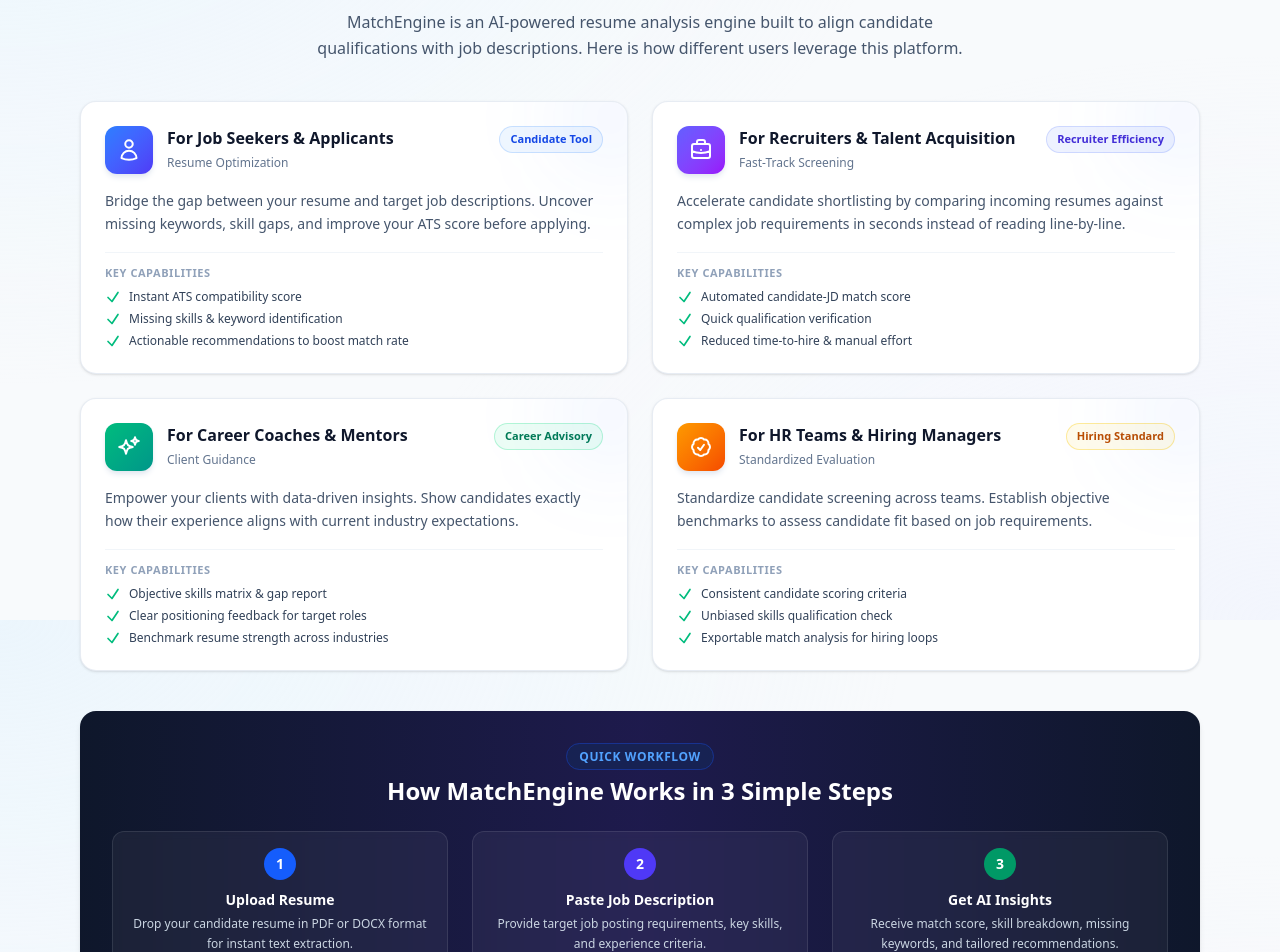
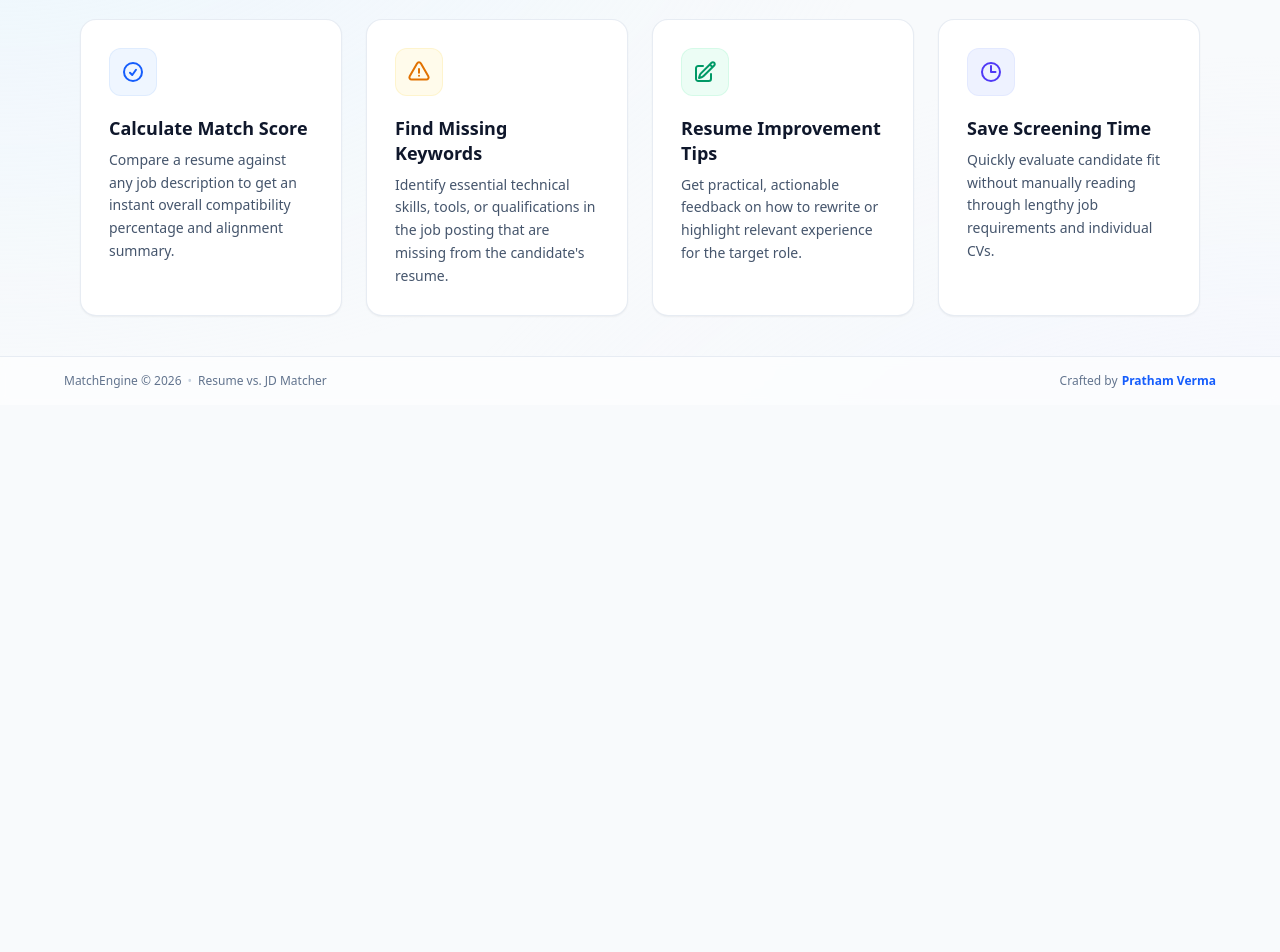
Before and after one commit to prathamverma77/Resume-vs-JD, a Next.js app: page / in a window 1280 px wide. Shown: the part 980-1932 px from the top of the page. After the commit the page ends 1385 px from the top, so only its background shows below. Built offline with nearby package versions, Linux system fonts and the light colour scheme.

Commit message:
improvement

```diff
--- a/src/components/ProjectUses.tsx
+++ b/src/components/ProjectUses.tsx
@@ -2,101 +2,51 @@
 
 import React from "react";
 
-interface UseCaseCard {
-  id: string;
+interface FeatureCard {
   title: string;
-  badge: string;
   description: string;
   iconBg: string;
-  iconColor: string;
-  badgeBg: string;
-  badgeText: string;
-  highlights: string[];
   icon: React.ReactNode;
 }
 
-const useCases: UseCaseCard[] = [
+const features: FeatureCard[] = [
   {
-    id: "job-seekers",
-    title: "For Job Seekers & Applicants",
-    badge: "Resume Optimization",
-    description:
-      "Bridge the gap between your resume and target job descriptions. Uncover missing keywords, skill gaps, and improve your ATS score before applying.",
-    iconBg: "bg-gradient-to-br from-blue-500 to-indigo-600",
-    iconColor: "text-white",
-    badgeBg: "bg-blue-50 text-blue-700 border-blue-200/80",
-    badgeText: "Candidate Tool",
-    highlights: [
-      "Instant ATS compatibility score",
-      "Missing skills & keyword identification",
-      "Actionable recommendations to boost match rate",
-    ],
+    title: "Calculate Match Score",
+    description: "Compare a resume against any job description to get an instant overall compatibility percentage and alignment summary.",
+    iconBg: "bg-blue-50 text-blue-600 border border-blue-100/80",
     icon: (
       <svg className="w-6 h-6" fill="none" viewBox="0 0 24 24" stroke="currentColor" strokeWidth="2">
-        <path strokeLinecap="round" strokeLinejoin="round" d="M15.75 6a3.75 3.75 0 11-7.5 0 3.75 3.75 0 017.5 0zM4.501 20.118a7.5 7.5 0 0114.998 0A17.933 17.933 0 0112 21.75c-2.676 0-5.216-.584-7.499-1.632z" />
+        <path strokeLinecap="round" strokeLinejoin="round" d="M9 12.75L11.25 15 15 9.75M21 12a9 9 0 11-18 0 9 9 0 0118 0z" />
       </svg>
     ),
   },
   {
-    id: "recruiters",
-    title: "For Recruiters & Talent Acquisition",
-    badge: "Fast-Track Screening",
-    description:
-      "Accelerate candidate shortlisting by comparing incoming resumes against complex job requirements in seconds instead of reading line-by-line.",
-    iconBg: "bg-gradient-to-br from-indigo-500 to-purple-600",
-    iconColor: "text-white",
-    badgeBg: "bg-indigo-50 text-indigo-700 border-indigo-200/80",
-    badgeText: "Recruiter Efficiency",
-    highlights: [
-      "Automated candidate-JD match score",
-      "Quick qualification verification",
-      "Reduced time-to-hire & manual effort",
-    ],
+    title: "Find Missing Keywords",
+    description: "Identify essential technical skills, tools, or qualifications in the job posting that are missing from the candidate's resume.",
+    iconBg: "bg-amber-50 text-amber-600 border border-amber-100/80",
     icon: (
       <svg className="w-6 h-6" fill="none" viewBox="0 0 24 24" stroke="currentColor" strokeWidth="2">
-        <path strokeLinecap="round" strokeLinejoin="round" d="M21 13.255A23.931 23.931 0 0112 15c-3.183 0-6.22-.62-9-1.745M16 6V4a2 2 0 00-2-2h-4a2 2 0 00-2 2v2m4 6h.01M5 20h14a2 2 0 002-2V8a2 2 0 00-2-2H5a2 2 0 00-2 2v10a2 2 0 002 2z" />
+        <path strokeLinecap="round" strokeLinejoin="round" d="M12 9v3.75m-9.303 3.376c-.866 1.5.217 3.374 1.948 3.374h14.71c1.73 0 2.813-1.874 1.948-3.374L13.949 3.378c-.866-1.5-3.032-1.5-3.898 0L2.697 16.126zM12 15.75h.007v.008H12v-.008z" />
       </svg>
     ),
   },
   {
-    id: "career-coaches",
-    title: "For Career Coaches & Mentors",
-    badge: "Client Guidance",
-    description:
-      "Empower your clients with data-driven insights. Show candidates exactly how their experience aligns with current industry expectations.",
-    iconBg: "bg-gradient-to-br from-emerald-500 to-teal-600",
-    iconColor: "text-white",
-    badgeBg: "bg-emerald-50 text-emerald-700 border-emerald-200/80",
-    badgeText: "Career Advisory",
-    highlights: [
-      "Objective skills matrix & gap report",
-      "Clear positioning feedback for target roles",
-      "Benchmark resume strength across industries",
-    ],
+    title: "Resume Improvement Tips",
+    description: "Get practical, actionable feedback on how to rewrite or highlight relevant experience for the target role.",
+    iconBg: "bg-emerald-50 text-emerald-600 border border-emerald-100/80",
     icon: (
       <svg className="w-6 h-6" fill="none" viewBox="0 0 24 24" stroke="currentColor" strokeWidth="2">
-        <path strokeLinecap="round" strokeLinejoin="round" d="M9.813 15.904L9 18.75l-.813-2.846a4.5 4.5 0 00-3.09-3.09L2.25 12l2.846-.813a4.5 4.5 0 003.09-3.09L9 5.25l.813 2.846a4.5 4.5 0 003.09 3.09L15.75 12l-2.846.813a4.5 4.5 0 00-3.09 3.09zM18.259 8.715L18 9.75l-.259-1.035a3.375 3.375 0 00-2.455-2.456L14.25 6l1.036-.259a3.375 3.375 0 002.455-2.456L18 2.25l.259 1.035a3.375 3.375 0 002.456 2.456L21.75 6l-1.035.259a3.375 3.375 0 00-2.456 2.456z" />
+        <path strokeLinecap="round" strokeLinejoin="round" d="M16.862 4.487l1.687-1.688a1.875 1.875 0 112.652 2.652L10.582 16.07a4.5 4.5 0 01-1.897 1.13L6 18l.8-2.685a4.5 4.5 0 011.13-1.897l8.932-8.931zm0 0L19.5 7.125M18 14v4.75A2.25 2.25 0 0115.75 21H5.25A2.25 2.25 0 013 18.75V8.25A2.25 2.25 0 015.25 6H10" />
       </svg>
     ),
   },
   {
-    id: "hr-teams",
-    title: "For HR Teams & Hiring Managers",
-    badge: "Standardized Evaluation",
-    description:
-      "Standardize candidate screening across teams. Establish objective benchmarks to assess candidate fit based on job requirements.",
-    iconBg: "bg-gradient-to-br from-amber-500 to-orange-600",
-    iconColor: "text-white",
-    badgeBg: "bg-amber-50 text-amber-700 border-amber-200/80",
-    badgeText: "Hiring Standard",
-    highlights: [
-      "Consistent candidate scoring criteria",
-      "Unbiased skills qualification check",
-      "Exportable match analysis for hiring loops",
-    ],
+    title: "Save Screening Time",
+    description: "Quickly evaluate candidate fit without manually reading through lengthy job requirements and individual CVs.",
+    iconBg: "bg-indigo-50 text-indigo-600 border border-indigo-100/80",
     icon: (
       <svg className="w-6 h-6" fill="none" viewBox="0 0 24 24" stroke="currentColor" strokeWidth="2">
-        <path strokeLinecap="round" strokeLinejoin="round" d="M9 12.75L11.25 15 15 9.75M21 12c0 1.268-.63 2.39-1.593 3.068a3.745 3.745 0 01-1.043 3.296 3.745 3.745 0 01-3.296 1.043A3.745 3.745 0 0112 21c-1.268 0-2.39-.63-3.068-1.593a3.746 3.746 0 01-3.296-1.043 3.745 3.745 0 01-1.043-3.296A3.745 3.745 0 013 12c0-1.268.63-2.39 1.593-3.068a3.745 3.745 0 011.043-3.296 3.745 3.745 0 013.296-1.043A3.746 3.746 0 0112 3c1.268 0 2.39.63 3.068 1.593a3.745 3.745 0 013.296 1.043 3.746 3.746 0 011.043 3.296A3.745 3.745 0 0121 12z" />
+        <path strokeLinecap="round" strokeLinejoin="round" d="M12 6v6h4.5m4.5 0a9 9 0 11-18 0 9 9 0 0118 0z" />
       </svg>
     ),
   },
@@ -104,123 +54,36 @@
 
 export default function ProjectUses() {
   return (
-    <section className="w-full mt-14 mb-8 pt-10 border-t border-slate-200/80">
-      {/* Header section */}
-      <div className="text-center max-w-2xl mx-auto mb-10">
-        <div className="inline-flex items-center gap-2 px-3 py-1 rounded-full bg-slate-100 border border-slate-200 text-slate-700 text-xs font-semibold mb-3">
-          <svg className="w-3.5 h-3.5 text-blue-600" fill="none" viewBox="0 0 24 24" stroke="currentColor" strokeWidth="2.5">
-            <path strokeLinecap="round" strokeLinejoin="round" d="M11.25 11.25l.041-.02a.75.75 0 011.063.852l-.708 2.836a.75.75 0 001.063.853l.041-.021M21 12a9 9 0 11-18 0 9 9 0 0118 0zm-9-3.75h.008v.008H12V8.25z" />
-          </svg>
-          <span>What This Project Is About</span>
-        </div>
-        <h2 className="text-2xl md:text-3xl font-extrabold tracking-tight text-slate-900 mb-3">
-          Key Uses & Purpose of MatchEngine
+    <section className="w-full mt-14 pt-10 border-t border-slate-200/80">
+      <div className="mb-8">
+        <h2 className="text-xl md:text-2xl font-bold text-slate-900 tracking-tight">
+          What can you use this tool for?
         </h2>
-        <p className="text-sm md:text-base text-slate-600 leading-relaxed">
-          MatchEngine is an AI-powered resume analysis engine built to align candidate qualifications with job descriptions. Here is how different users leverage this platform.
+        <p className="text-sm md:text-base text-slate-600 mt-1.5 leading-relaxed">
+          Simple ways to check resume alignment, find skill gaps, and prepare applications.
         </p>
       </div>
 
-      {/* Cards Grid */}
-      <div className="grid grid-cols-1 md:grid-cols-2 gap-6 mb-10">
-        {useCases.map((useCase) => (
+      <div className="grid grid-cols-1 md:grid-cols-2 lg:grid-cols-4 gap-6">
+        {features.map((item, index) => (
           <div
-            key={useCase.id}
-            className="group relative bg-white border border-slate-200/80 rounded-2xl p-6 shadow-sm hover:shadow-md hover:border-slate-300 transition-all duration-300 flex flex-col justify-between overflow-hidden"
+            key={index}
+            className="bg-white border border-slate-200/80 rounded-2xl p-6 md:p-7 shadow-xs hover:border-slate-300 hover:shadow-sm transition-all duration-200 flex flex-col justify-between"
           >
-            {/* Ambient subtle glow on hover */}
-            <div className="absolute -right-12 -top-12 w-32 h-32 bg-blue-500/5 rounded-full blur-2xl group-hover:bg-blue-500/10 transition-colors pointer-events-none" />
-
             <div>
-              {/* Card top banner */}
-              <div className="flex items-start justify-between gap-4 mb-4">
-                <div className="flex items-center gap-3.5">
-                  <div className={`w-12 h-12 rounded-xl ${useCase.iconBg} ${useCase.iconColor} flex items-center justify-center shrink-0 shadow-md shadow-slate-200 group-hover:scale-105 transition-transform duration-200`}>
-                    {useCase.icon}
-                  </div>
-                  <div>
-                    <h3 className="text-base font-bold text-slate-900 leading-snug group-hover:text-blue-600 transition-colors">
-                      {useCase.title}
-                    </h3>
-                    <span className="text-xs text-slate-500 font-medium">
-                      {useCase.badge}
-                    </span>
-                  </div>
-                </div>
-                <span className={`text-[11px] font-semibold px-2.5 py-1 rounded-full border ${useCase.badgeBg} shrink-0`}>
-                  {useCase.badgeText}
-                </span>
+              <div className={`w-12 h-12 rounded-xl ${item.iconBg} flex items-center justify-center mb-5`}>
+                {item.icon}
               </div>
-
-              {/* Description */}
-              <p className="text-xs md:text-sm text-slate-600 leading-relaxed mb-4">
-                {useCase.description}
+              <h3 className="text-base md:text-lg font-bold text-slate-900 mb-2 leading-snug">
+                {item.title}
+              </h3>
+              <p className="text-sm text-slate-600 leading-relaxed">
+                {item.description}
               </p>
-
-              {/* Highlights checklist */}
-              <div className="space-y-2 pt-3 border-t border-slate-100">
-                <p className="text-[11px] font-bold uppercase tracking-wider text-slate-400">
-                  Key Capabilities
-                </p>
-                <ul className="space-y-1.5">
-                  {useCase.highlights.map((item, idx) => (
-                    <li key={idx} className="flex items-center gap-2 text-xs text-slate-700 font-medium">
-                      <svg className="w-4 h-4 text-emerald-500 shrink-0" fill="none" viewBox="0 0 24 24" stroke="currentColor" strokeWidth="2.5">
-                        <path strokeLinecap="round" strokeLinejoin="round" d="M4.5 12.75l6 6 9-13.5" />
-                      </svg>
-                      <span>{item}</span>
-                    </li>
-                  ))}
-                </ul>
-              </div>
             </div>
           </div>
         ))}
       </div>
-
-      {/* How it works 3-step banner */}
-      <div className="bg-gradient-to-r from-slate-900 via-indigo-950 to-slate-900 text-white rounded-2xl p-6 md:p-8 shadow-md">
-        <div className="max-w-3xl mx-auto text-center mb-6">
-          <span className="text-xs font-bold uppercase tracking-wider text-blue-400 bg-blue-950/80 border border-blue-800/60 px-3 py-1 rounded-full">
-            Quick Workflow
-          </span>
-          <h3 className="text-xl md:text-2xl font-bold mt-2 text-white">
-            How MatchEngine Works in 3 Simple Steps
-          </h3>
-        </div>
-
-        <div className="grid grid-cols-1 md:grid-cols-3 gap-6 text-center">
-          <div className="bg-white/5 border border-white/10 rounded-xl p-4 backdrop-blur-xs flex flex-col items-center">
-            <div className="w-8 h-8 rounded-full bg-blue-600 text-white font-black text-sm flex items-center justify-center mb-2.5">
-              1
-            </div>
-            <h4 className="text-sm font-bold text-white mb-1">Upload Resume</h4>
-            <p className="text-xs text-slate-300 leading-relaxed">
-              Drop your candidate resume in PDF or DOCX format for instant text extraction.
-            </p>
-          </div>
-
-          <div className="bg-white/5 border border-white/10 rounded-xl p-4 backdrop-blur-xs flex flex-col items-center">
-            <div className="w-8 h-8 rounded-full bg-indigo-600 text-white font-black text-sm flex items-center justify-center mb-2.5">
-              2
-            </div>
-            <h4 className="text-sm font-bold text-white mb-1">Paste Job Description</h4>
-            <p className="text-xs text-slate-300 leading-relaxed">
-              Provide target job posting requirements, key skills, and experience criteria.
-            </p>
-          </div>
-
-          <div className="bg-white/5 border border-white/10 rounded-xl p-4 backdrop-blur-xs flex flex-col items-center">
-            <div className="w-8 h-8 rounded-full bg-emerald-600 text-white font-black text-sm flex items-center justify-center mb-2.5">
-              3
-            </div>
-            <h4 className="text-sm font-bold text-white mb-1">Get AI Insights</h4>
-            <p className="text-xs text-slate-300 leading-relaxed">
-              Receive match score, skill breakdown, missing keywords, and tailored recommendations.
-            </p>
-          </div>
-        </div>
-      </div>
     </section>
   );
 }
```
